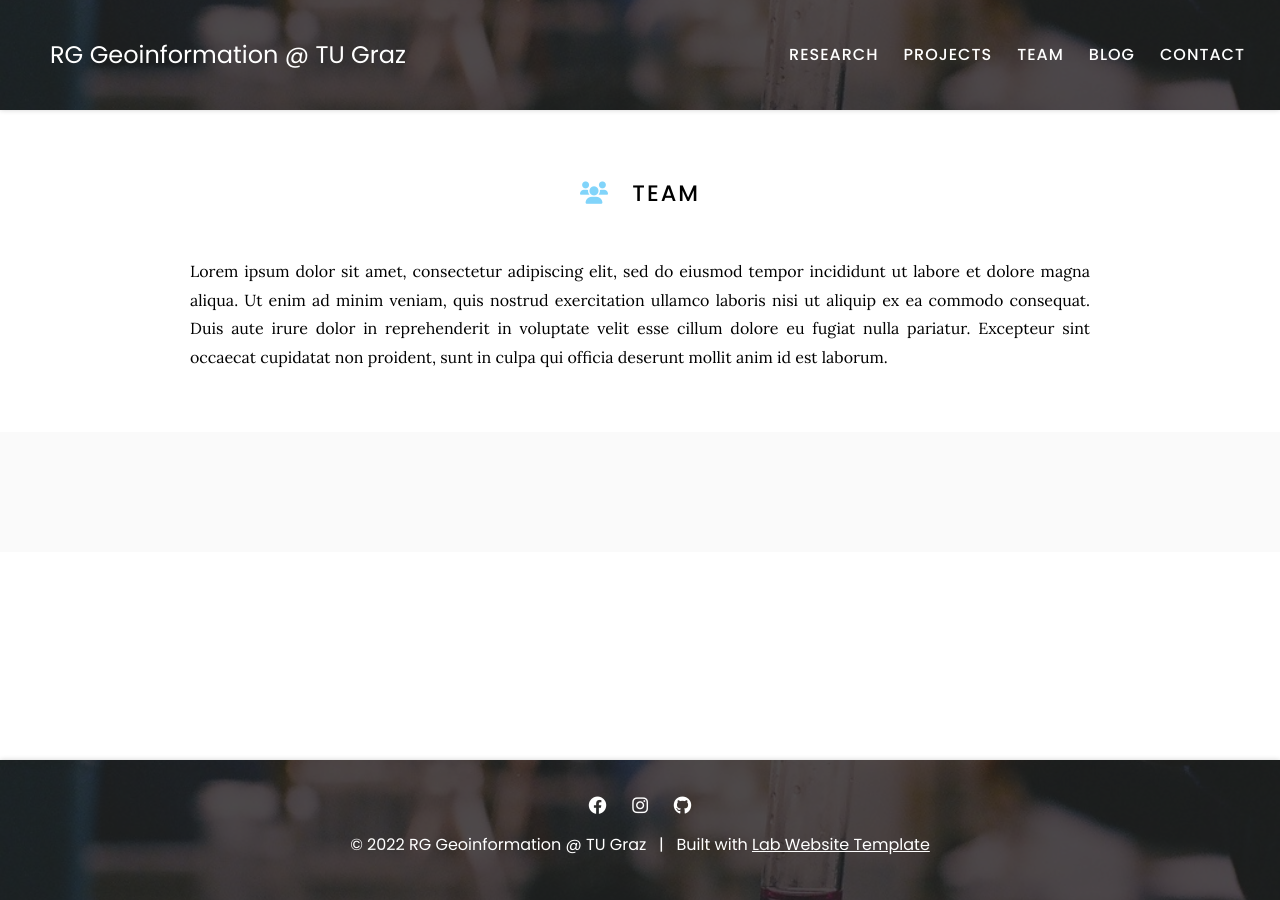
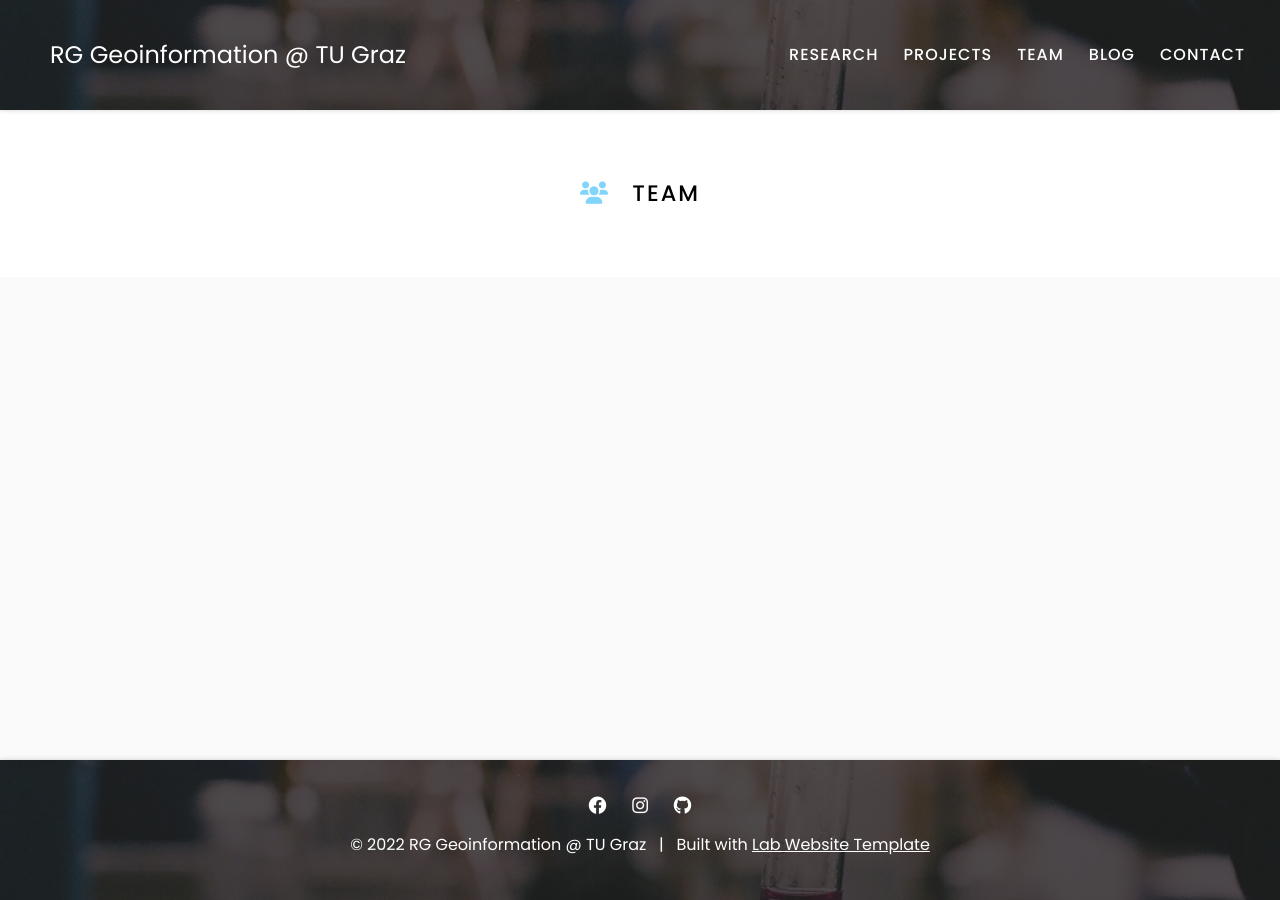
Before and after one commit to Geoinfo-TUGraz/Geoinfo-TUGraz.github.io, a Jekyll site: the page built from team/index.md, in a window 1280 px wide. Built offline with Jekyll 4.4.1, drawn with Linux system fonts in a browser that asks for light colours.

Commit message:
Update index.md

```diff
--- a/team/index.md
+++ b/team/index.md
@@ -7,15 +7,7 @@
 
 # <i class="fas fa-users"></i>Team
 
-
-Lorem ipsum dolor sit amet, consectetur adipiscing elit, sed do eiusmod tempor incididunt ut labore et dolore magna aliqua.
-Ut enim ad minim veniam, quis nostrud exercitation ullamco laboris nisi ut aliquip ex ea commodo consequat.
-Duis aute irure dolor in reprehenderit in voluptate velit esse cillum dolore eu fugiat nulla pariatur.
-Excepteur sint occaecat cupidatat non proident, sunt in culpa qui officia deserunt mollit anim id est laborum.
-
-{% include section.html %}
-
-<!--Comment
+<!--Comment / List with team members
 {%
   include list.html
   data="members"
```
